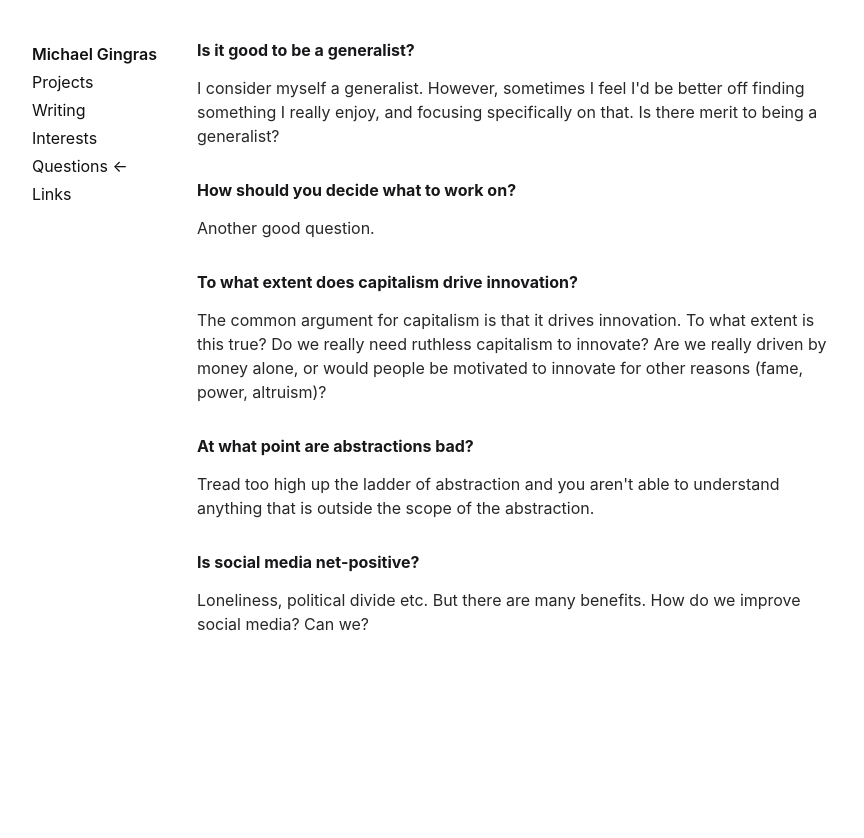
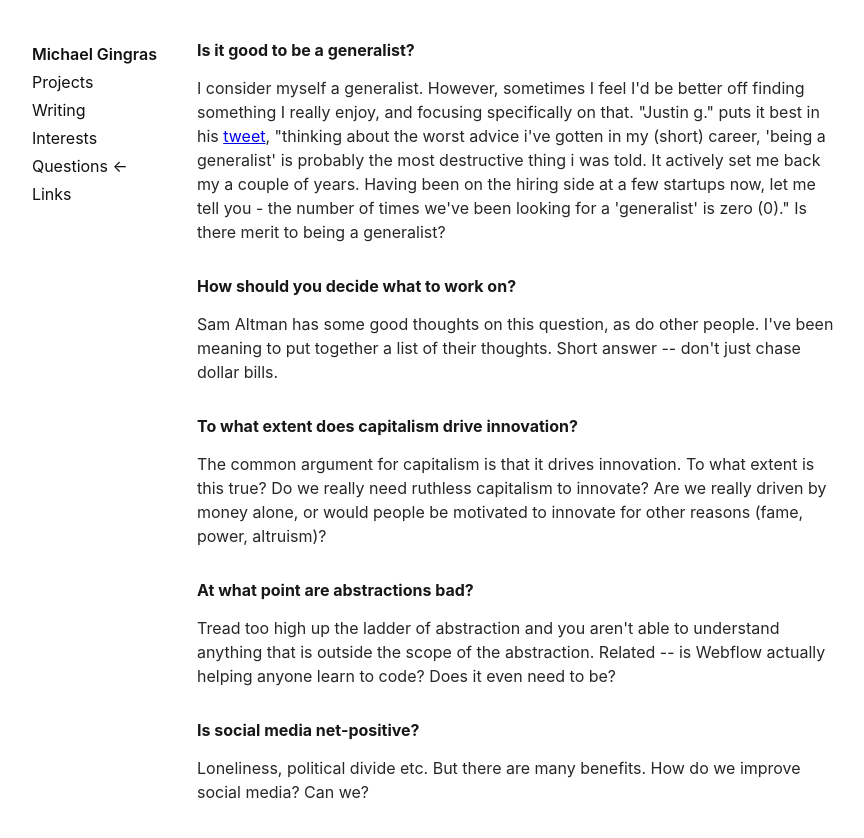
Before and after one commit to mcgingras/blog, a Jekyll site: the page built from questions.html, in a window 1280 px wide. Shown: the top 838 px of the page, without its empty margins (123-987 px from the left). Built offline with Jekyll 4.4.1, drawn with Linux system fonts in a browser that asks for light colours.

Commit message:
new questions, fixing seo

```diff
--- a/_data/questions.yml
+++ b/_data/questions.yml
@@ -1,10 +1,10 @@
 - name: Is it good to be a generalist?
-  subtext: I consider myself a generalist. However, sometimes I feel I'd be better off finding something I really enjoy, and focusing specifically on that. Is there merit to being a generalist?
+  subtext: I consider myself a generalist. However, sometimes I feel I'd be better off finding something I really enjoy, and focusing specifically on that. "Justin g." puts it best in his <a _target="blank" href="https://twitter.com/itunpredictable/status/1346235218072457217?s=20">tweet<a>, "thinking about the worst advice i've gotten in my (short) career, 'being a generalist' is probably the most destructive thing i was told. It actively set me back my a couple of years. Having been on the hiring side at a few startups now, let me tell you - the number of times we've been looking for a 'generalist' is zero (0)." Is there merit to being a generalist?
 - name: How should you decide what to work on?
-  subtext: Another good question.
+  subtext: Sam Altman has some good thoughts on this question, as do other people. I've been meaning to put together a list of their thoughts. Short answer -- don't just chase dollar bills.
 - name: To what extent does capitalism drive innovation?
   subtext: The common argument for capitalism is that it drives innovation. To what extent is this true? Do we really need ruthless capitalism to innovate? Are we really driven by money alone, or would people be motivated to innovate for other reasons (fame, power, altruism)?
 - name: At what point are abstractions bad?
-  subtext: Tread too high up the ladder of abstraction and you aren't able to understand anything that is outside the scope of the abstraction.
+  subtext: Tread too high up the ladder of abstraction and you aren't able to understand anything that is outside the scope of the abstraction. Related -- is Webflow actually helping anyone learn to code? Does it even need to be?
 - name: Is social media net-positive?
   subtext: Loneliness, political divide etc. But there are many benefits. How do we improve social media? Can we?
--- a/_layouts/default.html
+++ b/_layouts/default.html
@@ -1,5 +1,5 @@
 <!doctype html>
-<html>
+<html lang="en">
 
 <head>
     <meta charset="utf-8">
--- a/_sass/main.scss
+++ b/_sass/main.scss
@@ -65,6 +65,18 @@ img{
     padding-bottom: 40px;
 }
 
+.font-bold{
+    font-weight: 700;
+}
+
+.max-w-full{
+    max-width: 100%;
+}
+
+.h-auto{
+    height: auto;
+}
+
 @media only screen and (max-width: 1024px) {
     .nav{
         position: static;
--- a/index.html
+++ b/index.html
@@ -2,9 +2,10 @@
 layout: default
 title: Michael Gingras | About
 ---
-<img src="assets/images/dithered-image.png" />
+<img class="max-w-full h-auto" src="assets/images/dithered-image.png" alt="Man (Michael Gingras) laughing"
+    height="300px" width="600px" />
 
-<p>Hi, I'm Michael. (Not Mike.)</p>
+<p>Hi, I'm Michael. <i>(Not Mike)</i></p>
 
 <p> I live in Boston and work at <a href="https://gearflow.com" target="_blank"> Gearflow</a>. I studied CS
     at Cornell and
```
